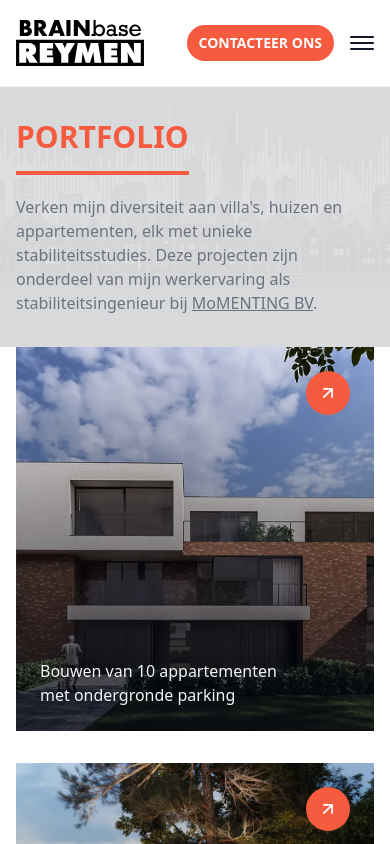
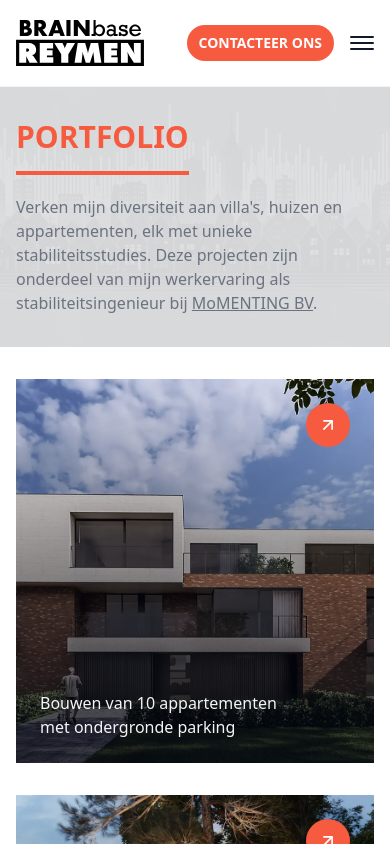
Before and after one commit to deenr/brainbase-reymen, a React (Vite) app: page /portfolio in a window 390 px wide. Shown: the top 844 px of the page. Built offline with nearby package versions, Linux system fonts and the light colour scheme.

Commit message:
feat: remove project props

```diff
--- a/src/components/ProjectPreviewDesktop.tsx
+++ b/src/components/ProjectPreviewDesktop.tsx
@@ -29,7 +29,7 @@ export function ProjectPreviewDesktop({
         <div className="relative z-10 flex flex-col justify-end">
           <p className="text-base text-gray-100 font-light">{projectOmschrijving}</p>
         </div>
-        <div className="relative z-10 flex flex-col justify-between items-end">
+        {/* <div className="relative z-10 flex flex-col justify-between items-end">
           <div aria-label="open project details" className="bg-primair-500 w-fit text-white py-3 px-3 rounded-full flex items-center text-base">
             <svg className="w-[20px] h-[20px]" fill="none" viewBox="0 0 24 24" stroke="currentColor">
               <path
@@ -40,14 +40,14 @@ export function ProjectPreviewDesktop({
               />
             </svg>
           </div>
-        </div>
+        </div> */}
       </div>
       <div className="relative z-10 hidden group-hover:block">
-        <div className="group-hover:grid grid-cols-2 gap-2 mb-3">
+        {/* <div className="group-hover:grid grid-cols-2 gap-2 mb-3">
           {bouwheer && <TitleDescription title="Bouwheer" description={bouwheer} />}
           {architect && <TitleDescription title="Architect" description={architect} />}
           {aannemer && <TitleDescription title="Aannemer" description={aannemer} />}
-        </div>
+        </div> */}
         {(heeftVoorstudie || heeftWerfopvolging || heeftUitvoeringsplannen) && (
           <div>
             <h3 className="text-lg font-semibold text-gray-100">Categorieën</h3>
--- a/src/components/ProjectPreviewMobile.tsx
+++ b/src/components/ProjectPreviewMobile.tsx
@@ -46,11 +46,11 @@ export function ProjectPreviewMobile(
             backgroundImage: `url(${image})`
           }}
         />
-        <div className="grid grid-cols-2 gap-2">
+        {/* <div className="grid grid-cols-2 gap-2">
           {bouwheer && <TitleDescription title="Bouwheer" description={bouwheer} />}
           {architect && <TitleDescription title="Architect" description={architect} />}
           {aannemer && <TitleDescription title="Aannemer" description={aannemer} />}
-        </div>
+        </div> */}
         {(heeftVoorstudie || heeftWerfopvolging || heeftUitvoeringsplannen) && (
           <div>
             <h3 className="text-lg font-semibold">Categorieën</h3>
--- a/src/pages/Portfolio.tsx
+++ b/src/pages/Portfolio.tsx
@@ -25,7 +25,7 @@ export function Portfolio() {
           .
         </p>
       </header>
-      <section className="grid gap-8 grid-cols-1 md:grid-cols-2 2xl:grid-cols-3 pb-12 md:py-24 px-4 md:px-12 lg:px-28">
+      <section className="grid gap-8 grid-cols-1 md:grid-cols-2 2xl:grid-cols-3 pt-8 pb-12 md:py-24 px-4 md:px-12 lg:px-28">
         {allProjects.map((project) => (
           <div key={project.id} className="w-full h-96">
             {isLg ? (
```
